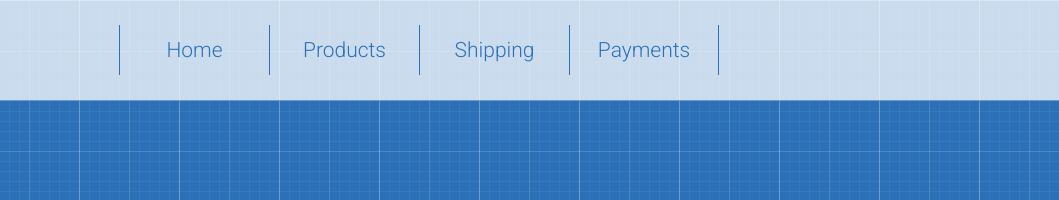
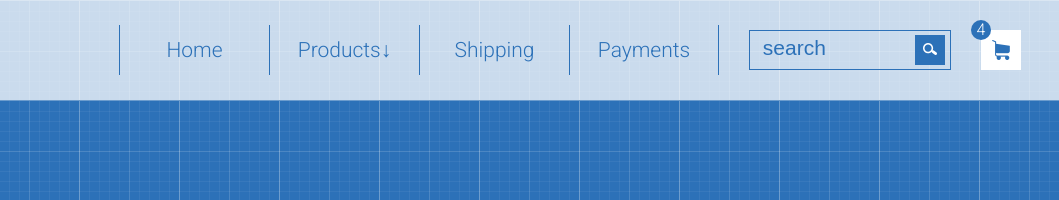
Before and after one commit to mcd-arch/shop-test, a plain HTML site: page index.html in a window 1280 px wide. Shown: the top 200 px of the page, 221-1280 px from the left. Drawn offline with Linux system fonts and the light colour scheme.

Commit message:
dropdown added

```diff
--- a/index.html
+++ b/index.html
@@ -26,12 +26,32 @@
                 <div class="col_6">
                     <ul class="menu">
                         <li><a href="">Home</a></li>
-                        <li><a href="">Products</a></li>
+                        <li class="dropdown_btn"><a href="">Products&#8595;</a>
+                            <ul class="dropdown">
+                                <li><a href="">Lorem ipsum dolor</a></li>
+                                <li><a href="">Sit amet</a></li>
+                                <li><a href="">Concectetur adipisicing</a></li>
+                                <li><a href="">Tempor insididunt</a></li>
+                                <li><a href="">Dolore magna aliqua</a></li>
+                                <li><a href="">Ut enim ad</a></li>
+                                <li><a href="">Quis nostrud</a></li>
+                            </ul>
+                        </li>
                         <li><a href="">Shipping</a></li>
                         <li><a href="">Payments</a></li>
                     </ul>
                 </div>
-                <div class="col_3"></div>
+                <div class="col_3 form">
+                    <form action="#" class="search_form">
+                        <input type="text" class="search_text" placeholder=" search">
+                        <button class="search_btn"><img src="img/icon (4).png" alt="search_img"></button>
+                    </form>
+                    <div class="backet_box">
+                        <div class="backet_btn"></div>
+                        <div class="counter">4</div>
+                    </div>
+
+                </div>
             </div>
 
 
--- a/styles.css
+++ b/styles.css
@@ -75,3 +75,104 @@ header {
     color: white;
     background-color: #2c71b8;
 }
+
+.form {
+    display: flex;
+    align-items: center;
+}
+
+.search_form {
+    flex: 0 0 200px;
+    height: 40px;
+    display: flex;
+    border: #2c71b8 1px solid;
+    margin-left: 30px;
+    align-items: center;
+}
+
+.search_text {
+    flex: 0 0 auto;
+    max-width: 150px;
+    margin: 5px;
+    border: none;
+    background-color: rgba(255, 255, 255, 0.0);
+    height: 30px;
+}
+
+.search_text::placeholder {
+    border: none;
+    font-size: 21px;
+    color: #2c71b8;
+}
+
+.search_btn {
+    flex: 0 0 auto;
+    background-color: #2c71b8;
+    height: 30px;
+    width: 30px;
+    margin: 5px;
+    border: none;
+}
+
+.backet_box {
+    width: 40px;
+    height: 40px;
+    margin-left: 30px;
+    position: relative;
+}
+
+.backet_btn {
+    background-color: white;
+    height: 40px;
+    width: 40px;
+    background-image: url(img/icon\ \(1\).png);
+    background-repeat: no-repeat;
+    background-position: center;
+    cursor: pointer;
+}
+
+.counter {
+    height: 20px;
+    width: 20px;
+    border-radius: 50%;
+    background-color: #2c71b8;
+    color: white;
+    line-height: 20px;
+    text-align: center;
+    position: absolute;
+    top: -10px;
+    left: -10px;
+}
+
+/*dropdown*/
+
+.dropdown {
+    visibility: hidden;
+    opacity: 0;
+    position: absolute;
+    transition: all 0.5s;
+    display: none;
+    width: 300px;
+    background-color: #2c71b8;
+    text-align: left;
+}
+
+.dropdown_btn:hover .dropdown {
+    visibility: visible;
+    opacity: 1;
+    display: block;
+}
+
+.dropdown li {
+    width: 100%;
+}
+
+.dropdown li a {
+    color: white;
+    height: 50px;
+}
+
+.dropdown li a:hover {
+    background-color: white;
+    color: #2c71b8;
+}
```
Also changed, not shown: img/icon (1).png (added), img/icon (4).png (added).
